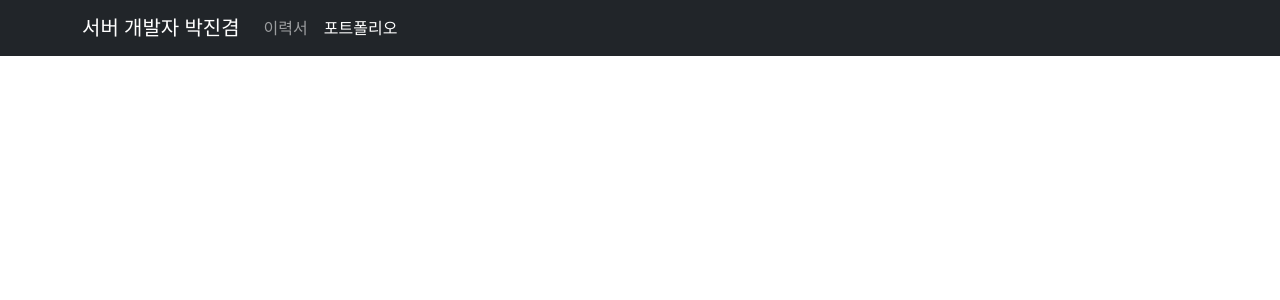
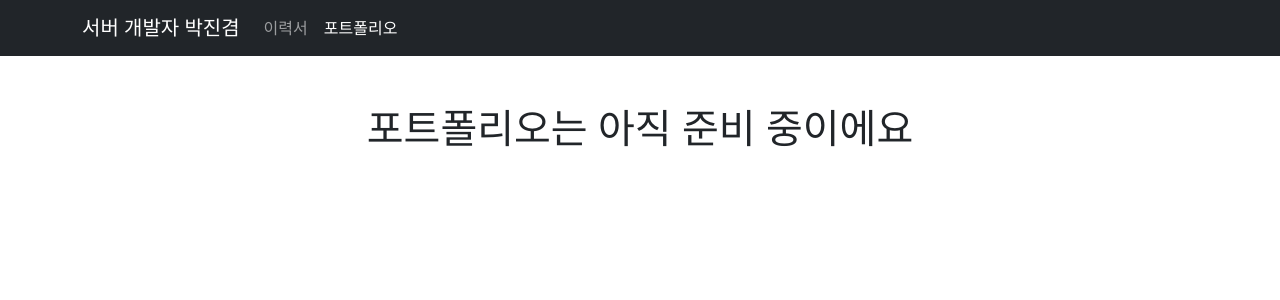
Before and after one commit to jinkyumpark/jinkyumpark, a React (Create React App) app: page /portfolio/simply-journal in a window 1280 px wide. Shown: the top 300 px of the page. Built offline with nearby package versions, Linux system fonts and the light colour scheme.

Commit message:
add no portfolio message

```diff
--- a/src/App.js
+++ b/src/App.js
@@ -4,8 +4,9 @@ import Topnav from './common/Topnav';
 import Main from './main/Main';
 import Resume from './resume/Resume';
 import Portfolio from './portfolio/Portfolio';
+import PortfolioDetail from './portfolio/PortfolioDetail';
+import Technology from './technology/Technology';
 import TechnologyDetail from './technology/TechnologyDetail';
-import Technology from './technology/Technology';
 
 function App() {
     return (
@@ -22,6 +23,10 @@ function App() {
                         element={<TechnologyDetail />}
                     />
                     <Route path='portfolio' element={<Portfolio />} />
+                    <Route
+                        path='portfolio/:portfolioName'
+                        element={<PortfolioDetail />}
+                    />
                 </Routes>
             </Router>
         </div>
--- a/src/main/ResumeSection.js
+++ b/src/main/ResumeSection.js
@@ -27,12 +27,12 @@ const ResumeSection = () => {
                             </div>
                             <div className='col-xs-12 col-lg-3 mt-3 mt-lg-0'>
                                 <div className='btn btn-light'>
-                                    <Link
-                                        to={resumeUrl}
+                                    <a
+                                        href={resumeUrl}
                                         className='text-decoration-none text-black'
                                     >
                                         {buttonText}
-                                    </Link>
+                                    </a>
                                 </div>
                             </div>
                         </div>
--- /dev/null
+++ b/src/portfolio/PortfolioDetail.js
@@ -0,0 +1,11 @@
+import React from 'react';
+
+const PortfolioDetail = () => {
+    return (
+        <div className='container text-center mt-5'>
+            <h1>포트폴리오는 아직 준비 중이에요</h1>
+        </div>
+    );
+};
+
+export default PortfolioDetail;
--- a/src/technology/Technology.js
+++ b/src/technology/Technology.js
@@ -4,7 +4,7 @@ import TechnologyCard from './TechnologyCard';
 
 const Technology = () => {
     return (
-        <div className='container mt-5'>
+        <div className='container mt-5 mb-5'>
             <h2>보유 기술</h2>
 
             <div className='row'>
```
